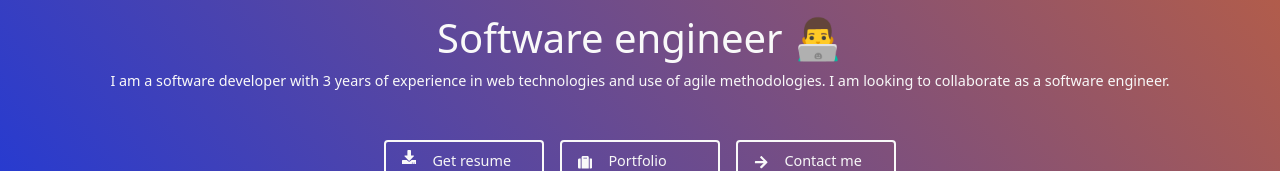
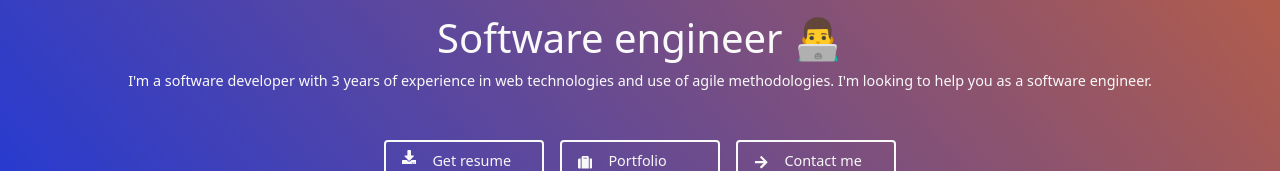
Before and after one commit to dapv67/portfolio, a React (Create React App) app: page / in a window 1280 px wide. Shown: the part 382-553 px from the top of the page. Built offline with nearby package versions, Linux system fonts and the light colour scheme.

Commit message:
data contact

```diff
--- a/public/index.html
+++ b/public/index.html
@@ -24,7 +24,7 @@
       work correctly both with client-side routing and a non-root public URL.
       Learn how to configure a non-root public URL by running `npm run build`.
     -->
-    <title>React App</title>
+    <title>alvaroperez.tech</title>
   </head>
   <body>
     <noscript>You need to enable JavaScript to run this app.</noscript>
--- a/src/pages/Contact.js
+++ b/src/pages/Contact.js
@@ -64,9 +64,9 @@ export default function Contact() {
                 <FaMailBulk className="icon" />
                 <a
                   className="item-link"
-                  href="mailto:hello@alvaroperez.tech?Subject=Let's%20work%20together"
+                  href="mailto:hi@alvaroperez.tech?Subject=Let's%20work%20together"
                 >
-                  hello@alvaroperez.tech
+                  hi@alvaroperez.tech
                 </a>
               </div>
             </div>
--- a/src/pages/Home.js
+++ b/src/pages/Home.js
@@ -17,9 +17,9 @@ export default function Home() {
         <div className="text-main">
           <h1>Software engineer 👨‍💻</h1>
           <p className="">
-            I am a software developer with 3 years of experience in web
-            technologies and use of agile methodologies. I am looking to
-            collaborate as a software engineer.
+            I'm a software developer with 3 years of experience in web
+            technologies and use of agile methodologies. I'm looking to help you
+            as a software engineer.
           </p>
         </div>
         <div className="btns">
--- a/src/pages/Portfolio.css
+++ b/src/pages/Portfolio.css
@@ -9,7 +9,7 @@
   height: 100vh;
   width: 100vw;
   color: white;
-  padding: 9rem 1rem 2rem 1rem;
+  padding: 4rem 1rem 2rem 1rem;
   display: flex;
   background-image: linear-gradient(
     to bottom,
@@ -128,4 +128,7 @@
   .description-project {
     padding: 0 20rem 0 0;
   }
+  .wrapper {
+    padding: 9rem 1rem 2rem 1rem;
+  }
 }
```
Also changed, not shown: src/pages/Portfolio.js (+2 -9 lines).
